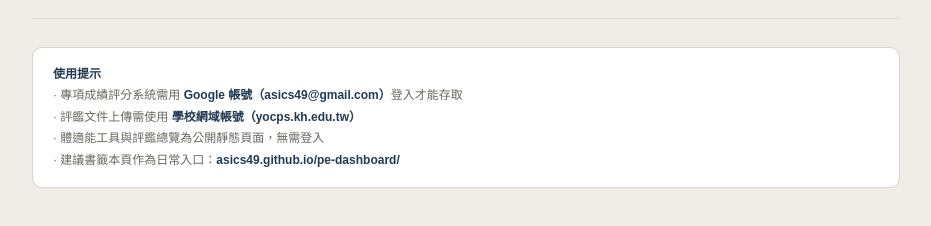
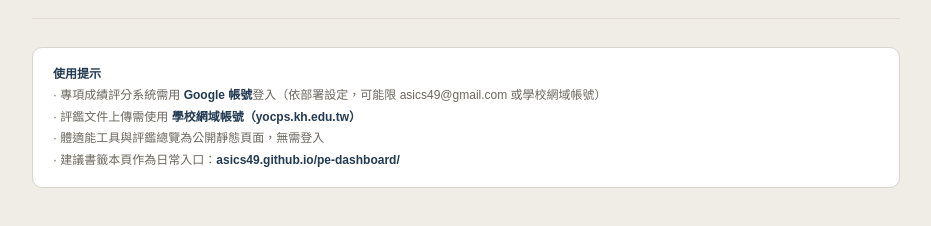
Before and after one commit to asics49/pe-dashboard, a plain HTML site: page index.html in a window 1280 px wide. Shown: the part 1033-1259 px from the top of the page, without its empty margins (174-1105 px from the left). Drawn offline with Linux system fonts and the light colour scheme.

Commit message:
Update: 修正登入說明文字

```diff
--- a/index.html
+++ b/index.html
@@ -147,7 +147,7 @@
   <hr class="divider">
   <div class="info-box">
     <strong>使用提示</strong><br>
-    · 專項成績評分系統需用 <strong>Google 帳號（asics49@gmail.com）</strong>登入才能存取<br>
+    · 專項成績評分系統需用 <strong>Google 帳號</strong>登入（依部署設定，可能限 asics49@gmail.com 或學校網域帳號）<br>
     · 評鑑文件上傳需使用 <strong>學校網域帳號（yocps.kh.edu.tw）</strong><br>
     · 體適能工具與評鑑總覽為公開靜態頁面，無需登入<br>
     · 建議書籤本頁作為日常入口：<strong>asics49.github.io/pe-dashboard/</strong>
```
